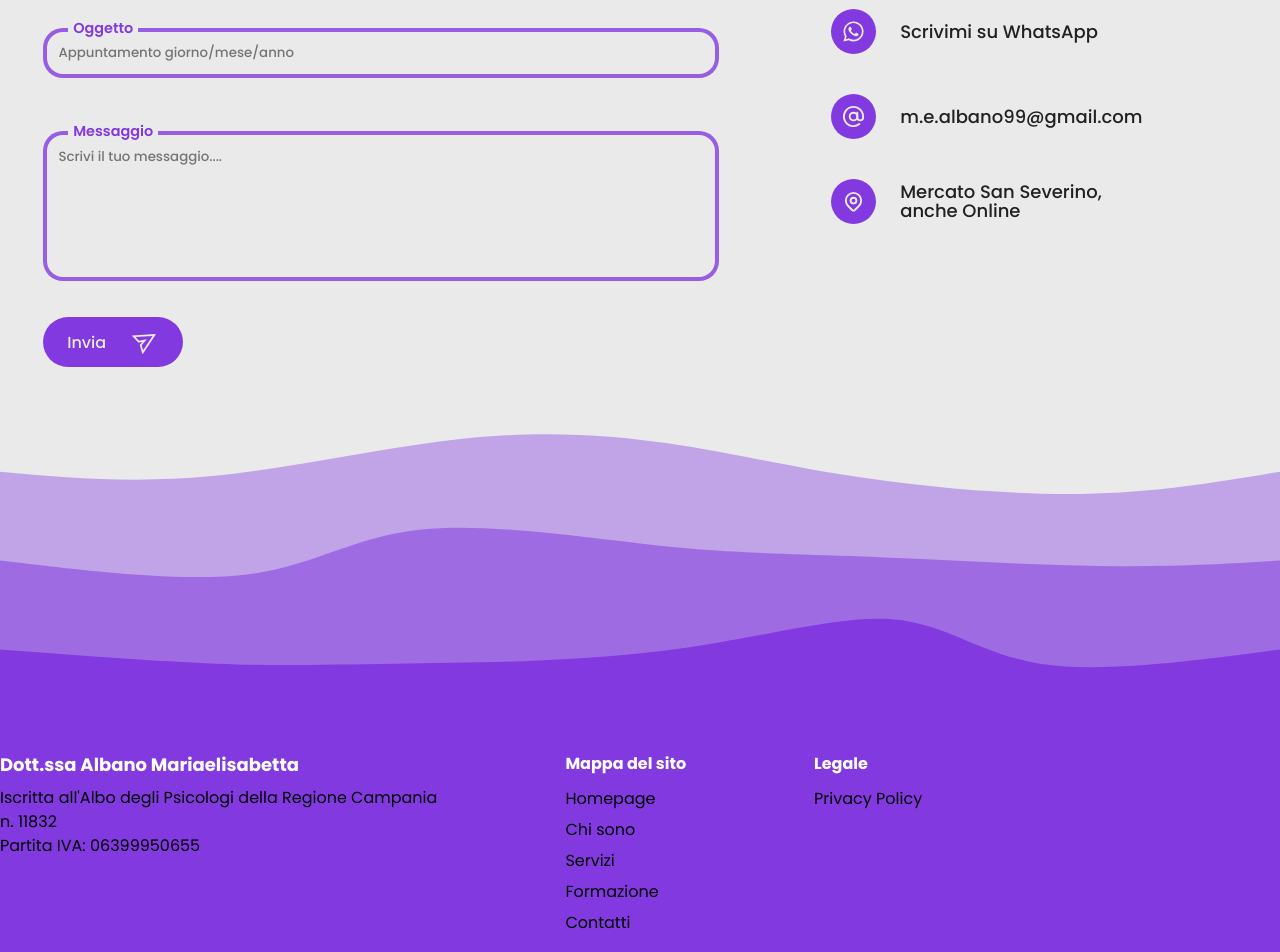
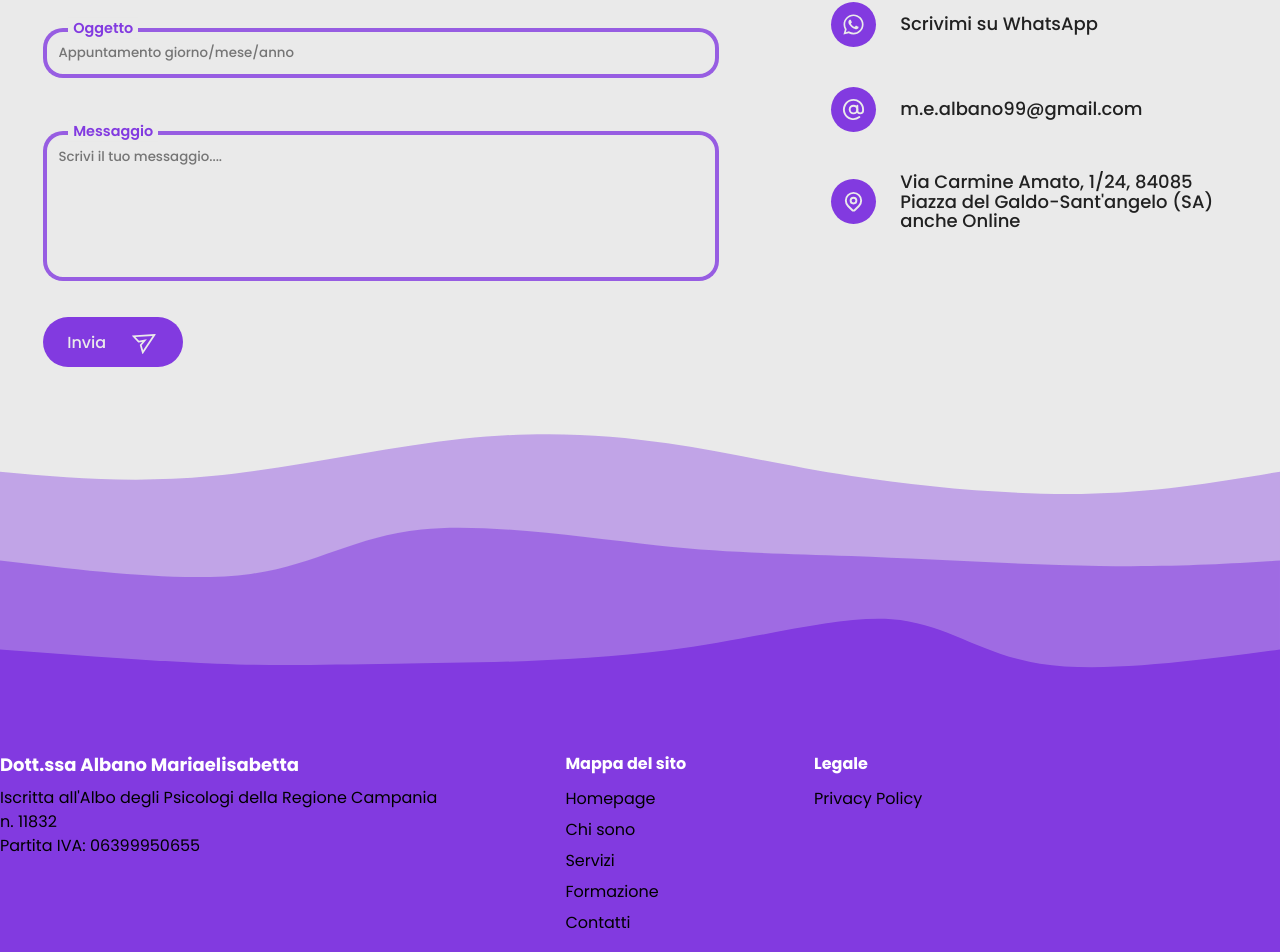
Before and after one commit to gcarda99/psycologist-portfolio, a React (Vite) app: page / in a window 1280 px wide. Shown: the part 4065-5017 px from the top of the page. Built offline with nearby package versions, Linux system fonts and the light colour scheme; no server answers.

Commit message:
change address

```diff
--- a/index.html
+++ b/index.html
@@ -14,7 +14,7 @@
         <title>Dott.ssa Mariaelisabetta Albano - Psicologa | Mercato San Severino (SA)</title>
 
         <meta name="description"
-              content="Dott.ssa Mariaelisabetta Albano, Psicologa iscritta all'Albo degli Psicologi della Campania e Psicoterapeuta in formazione sistemico-relazionale. Supporto psicologico per bambini, adolescenti, adulti e coppie. Disturbi dell'apprendimento, Parent Training, supporto alla genitorialità. Studio a Mercato San Severino (SA), consulenze anche online."/>
+              content="Dott.ssa Mariaelisabetta Albano, Psicologa iscritta all'Albo degli Psicologi della Campania e Psicoterapeuta in formazione sistemico-relazionale. Supporto psicologico per bambini, adolescenti, adulti e coppie. Disturbi dell'apprendimento, Parent Training, supporto alla genitorialità. Studio a Mercato San Severino (SA), in Via Carmine Amato, 1/24, 84085 Piazza del Galdo-Sant\'angelo. Consulenze anche online."/>
 
         <meta name="keywords"
               content="psicologa Mercato San Severino, psicologa Salerno, psicoterapeuta Salerno, supporto psicologico bambini, psicologa adolescenti, psicologa coppie, disturbi apprendimento DSA, parent training, supporto genitorialità, psicoterapia sistemico relazionale, psicologa online, Mariaelisabetta Albano, Elisabetta Albano psicologa, dott.ssa Albano psicologa, psicologa Castel San Giorgio, SalutePsy, Meta Studio APS, psicologa Sant'Angelo"/>
--- a/src/data/contactsData.js
+++ b/src/data/contactsData.js
@@ -2,7 +2,6 @@ export const contactsData = {
     whatsapp: 'https://wa.me/393317047398',
     email: 'm.e.albano99@gmail.com',
     phone: '+39 3317047398',
-    address1: 'Mercato San Severino,',
-    address2: 'anche Online',
-    sheetAPI: ''
+    address1: 'Via Carmine Amato, 1/24, 84085 Piazza del Galdo-Sant\'angelo (SA)',
+    address2: 'anche Online'
 }
```
